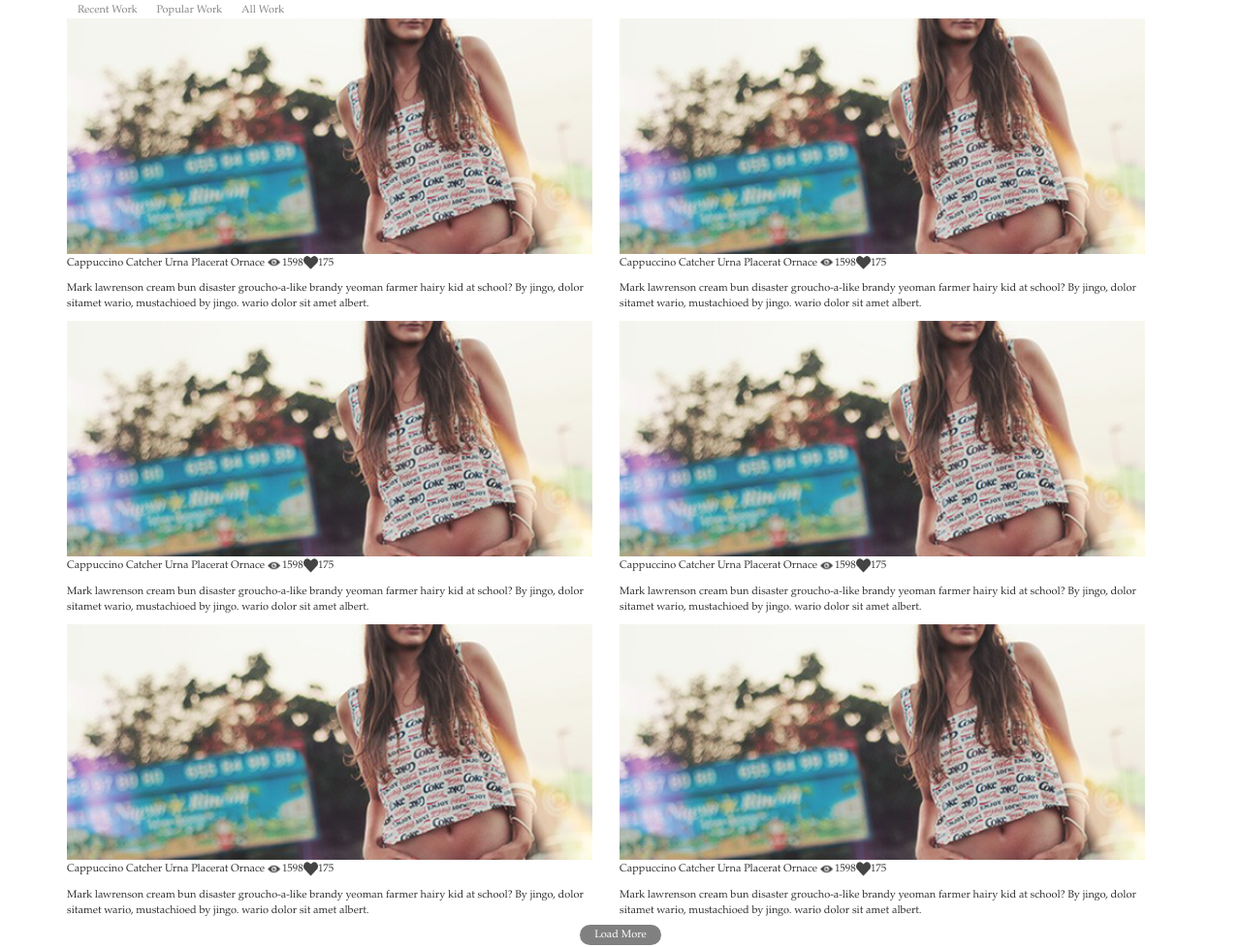
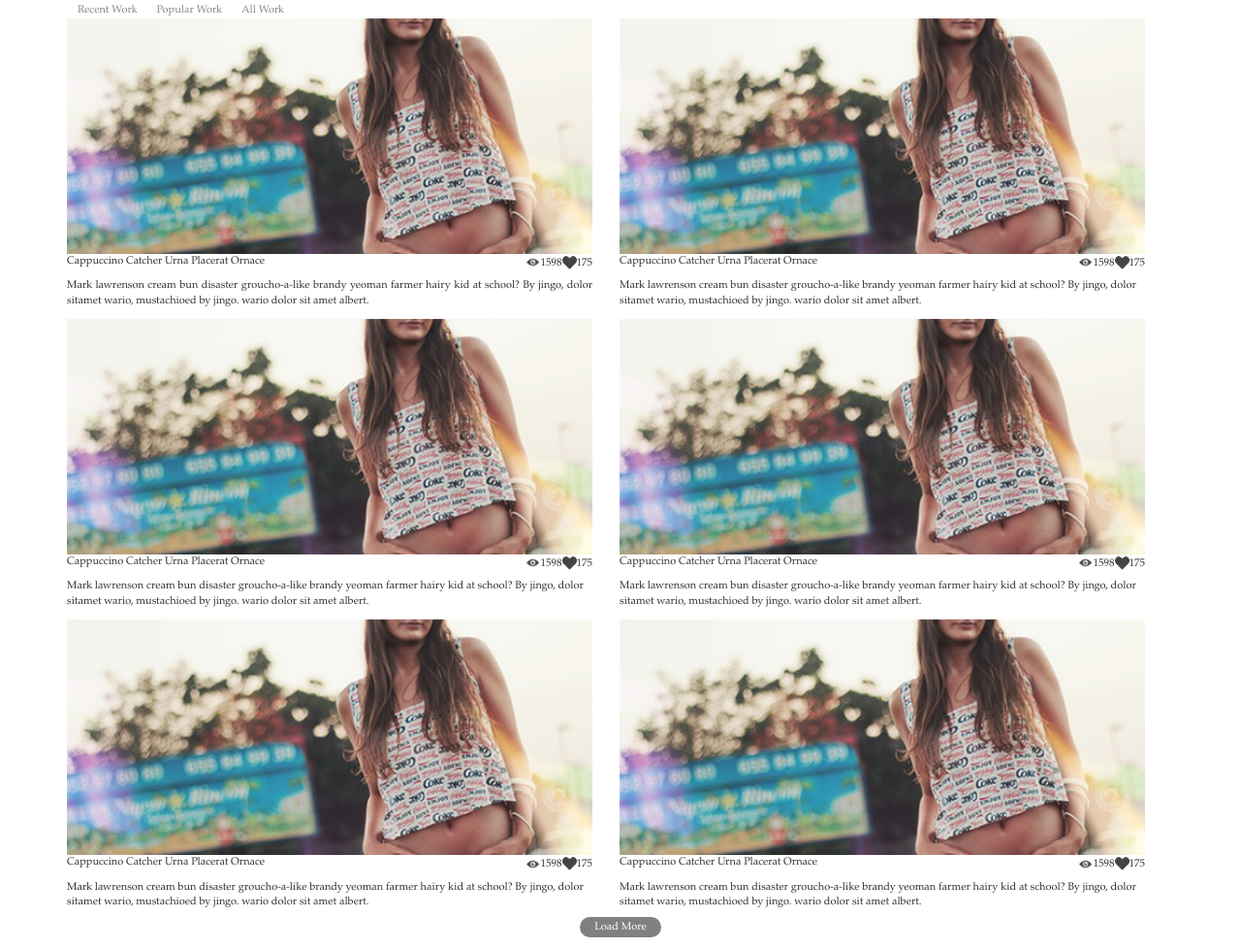
Before and after one commit to SilvanaYbarcenaR/Gentleman, a plain HTML site: page index.html in a window 1280 px wide. Shown: the part 684-1662 px from the top of the page at 97% size. Drawn offline with Linux system fonts and the light colour scheme.

Commit message:
no message

```diff
--- a/css/main.css
+++ b/css/main.css
@@ -66,3 +66,6 @@ footer .icon{
 	color:white;
 	margin-left: 10px;
 }
+.c{
+	height: 20px;
+}
--- a/index.html
+++ b/index.html
@@ -52,16 +52,16 @@
         </ul></br>
     </div>
     <div class="row">
-      <div class="col-6"><img src="img/main-pic.png" alt="" class="img"><p>Cappuccino Catcher Urna Placerat Ornace <img src="img/icon/ion-eye.png" alt="" class="icon">1598<img src="img/icon/ion-heart.png" alt="" class="icon">175</p><p>Mark lawrenson cream bun disaster groucho-a-like brandy yeoman farmer hairy kid at school? By jingo, dolor sitamet wario, mustachioed by jingo. wario dolor sit amet albert.</p></div>
-       <div class="col-6"><img src="img/main-pic.png" alt="" class="img"><p>Cappuccino Catcher Urna Placerat Ornace <img src="img/icon/ion-eye.png" alt="" class="icon">1598<img src="img/icon/ion-heart.png" alt="" class="icon">175</p><p>Mark lawrenson cream bun disaster groucho-a-like brandy yeoman farmer hairy kid at school? By jingo, dolor sitamet wario, mustachioed by jingo. wario dolor sit amet albert.</p></div>
+      <div class="col-6"><img src="img/main-pic.png" alt="" class="img"><div class="pull-right c"><img src="img/icon/ion-eye.png" alt="" class="icon">1598<img src="img/icon/ion-heart.png" alt="" class="icon">175</p></div><p>Cappuccino Catcher Urna Placerat Ornace <p class="text-justify">Mark lawrenson cream bun disaster groucho-a-like brandy yeoman farmer hairy kid at school? By jingo, dolor sitamet wario, mustachioed by jingo. wario dolor sit amet albert.</p></div>
+       <div class="col-6"><img src="img/main-pic.png" alt="" class="img"><div class="pull-right c"><img src="img/icon/ion-eye.png" alt="" class="icon">1598<img src="img/icon/ion-heart.png" alt="" class="icon">175</p></div><p>Cappuccino Catcher Urna Placerat Ornace <p>Mark lawrenson cream bun disaster groucho-a-like brandy yeoman farmer hairy kid at school? By jingo, dolor sitamet wario, mustachioed by jingo. wario dolor sit amet albert.</p></div>
     </div>
    <div class="row">
-       <div class="col-6"><img src="img/main-pic.png" alt="" class="img"><p>Cappuccino Catcher Urna Placerat Ornace <img src="img/icon/ion-eye.png" alt="" class="icon">1598<img src="img/icon/ion-heart.png" alt="" class="icon">175</p><p>Mark lawrenson cream bun disaster groucho-a-like brandy yeoman farmer hairy kid at school? By jingo, dolor sitamet wario, mustachioed by jingo. wario dolor sit amet albert.</p></div>
-       <div class="col-6"><img src="img/main-pic.png" alt="" class="img"><p>Cappuccino Catcher Urna Placerat Ornace <img src="img/icon/ion-eye.png" alt="" class="icon">1598<img src="img/icon/ion-heart.png" alt="" class="icon">175</p><p>Mark lawrenson cream bun disaster groucho-a-like brandy yeoman farmer hairy kid at school? By jingo, dolor sitamet wario, mustachioed by jingo. wario dolor sit amet albert.</p></div>
+       <div class="col-6"><img src="img/main-pic.png" alt="" class="img"><div class="pull-right c"><img src="img/icon/ion-eye.png" alt="" class="icon">1598<img src="img/icon/ion-heart.png" alt="" class="icon">175</p></div><p>Cappuccino Catcher Urna Placerat Ornace <p>Mark lawrenson cream bun disaster groucho-a-like brandy yeoman farmer hairy kid at school? By jingo, dolor sitamet wario, mustachioed by jingo. wario dolor sit amet albert.</p></div>
+       <div class="col-6"><img src="img/main-pic.png" alt="" class="img"><div class="pull-right c"><img src="img/icon/ion-eye.png" alt="" class="icon">1598<img src="img/icon/ion-heart.png" alt="" class="icon">175</p></div><p>Cappuccino Catcher Urna Placerat Ornace <p>Mark lawrenson cream bun disaster groucho-a-like brandy yeoman farmer hairy kid at school? By jingo, dolor sitamet wario, mustachioed by jingo. wario dolor sit amet albert.</p></div>
     </div>
    <div class="row">
-       <div class="col-6"><img src="img/main-pic.png" alt="" class="img"><p>Cappuccino Catcher Urna Placerat Ornace <img src="img/icon/ion-eye.png" alt="" class="icon">1598<img src="img/icon/ion-heart.png" alt="" class="icon">175</p><p>Mark lawrenson cream bun disaster groucho-a-like brandy yeoman farmer hairy kid at school? By jingo, dolor sitamet wario, mustachioed by jingo. wario dolor sit amet albert.</p></div>
-       <div class="col-6"><img src="img/main-pic.png" alt="" class="img"><p>Cappuccino Catcher Urna Placerat Ornace <img src="img/icon/ion-eye.png" alt="" class="icon">1598<img src="img/icon/ion-heart.png" alt="" class="icon">175</p><p>Mark lawrenson cream bun disaster groucho-a-like brandy yeoman farmer hairy kid at school? By jingo, dolor sitamet wario, mustachioed by jingo. wario dolor sit amet albert.</p></div>
+        <div class="col-6"><img src="img/main-pic.png" alt="" class="img"><div class="pull-right c"><img src="img/icon/ion-eye.png" alt="" class="icon">1598<img src="img/icon/ion-heart.png" alt="" class="icon">175</p></div><p>Cappuccino Catcher Urna Placerat Ornace <p>Mark lawrenson cream bun disaster groucho-a-like brandy yeoman farmer hairy kid at school? By jingo, dolor sitamet wario, mustachioed by jingo. wario dolor sit amet albert.</p></div>
+       <div class="col-6"><img src="img/main-pic.png" alt="" class="img"><div class="pull-right c"><img src="img/icon/ion-eye.png" alt="" class="icon">1598<img src="img/icon/ion-heart.png" alt="" class="icon">175</p></div><p>Cappuccino Catcher Urna Placerat Ornace <p>Mark lawrenson cream bun disaster groucho-a-like brandy yeoman farmer hairy kid at school? By jingo, dolor sitamet wario, mustachioed by jingo. wario dolor sit amet albert.</p></div>
    </div>
    <div class="text-center"><a class="button"href="">Load More</a></div>
   </div>
@@ -81,7 +81,7 @@
       <div class="col-3">Adress <p>69-70 Silicon Valley</br>San Francisco, CA 99789</br>View on map</p><p>1-800-275-2273</p></div>
       <div class="col-3">Newsletter <p>We do not spam or sell email.</br>We design beautiful wordpress themes</p></div>
     </div>
-    Copyright © 2012 <span>The Gentleman</span>All rights reserved. W3C standard website. Valid (X)html.
+    <div class="text-center">Copyright © 2012 <span>The Gentleman</span>All rights reserved. W3C standard website. Valid (X)html.</div>
   </div>
 </div>
 </footer>
```
